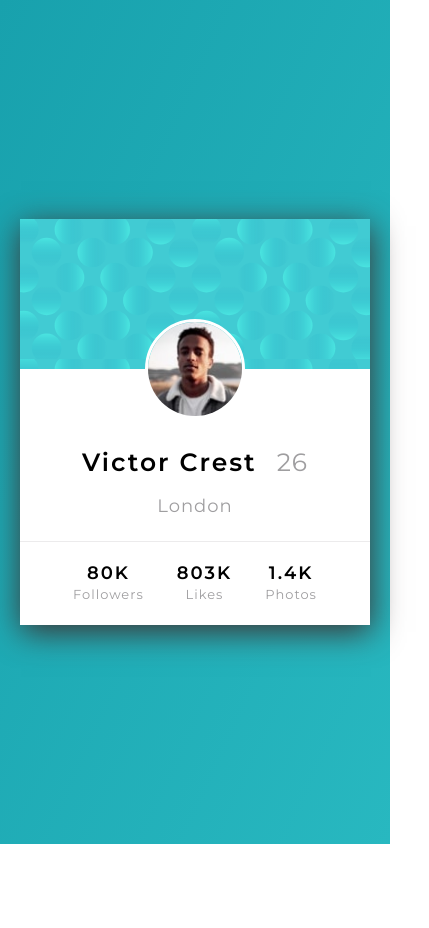
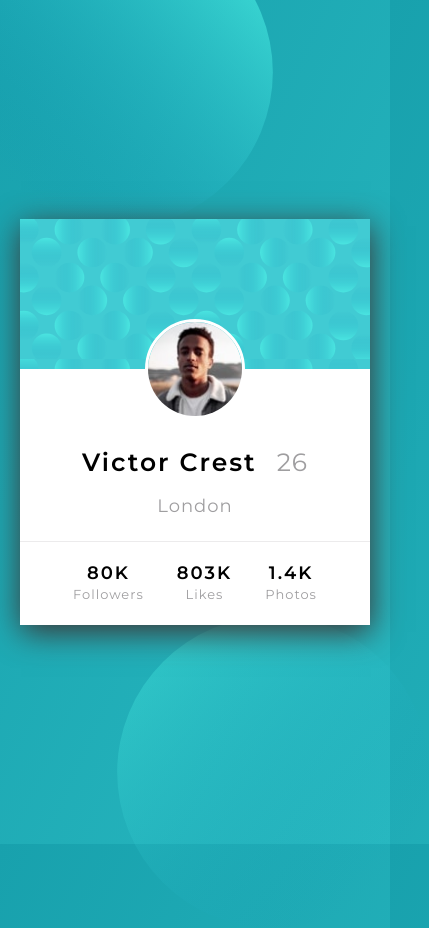
Before and after one commit to freetart/FEM-profile-card, a plain HTML site: page index.html in a window 390 px wide. Shown: the whole page, 429 px wide, since content can reach past the window. Before the commit the page ends 844 px from the top, so only its background shows below. Drawn offline with nearby package versions, Linux system fonts and the light colour scheme.

Commit message:
created bg patterns

```diff
--- a/index.html
+++ b/index.html
@@ -10,6 +10,18 @@
   <body>
     <main>
       <section class="profile-card-container">
+        <!-- bg pattern top -->
+        <img
+          src="./images/bg-pattern-top.svg"
+          class="bg-pattern-top"
+          alt="pattern-top"
+        />
+        <!-- bg pattern bottom -->
+        <img
+          src="./images/bg-pattern-bottom.svg"
+          class="bg-pattern-bottom"
+          alt="pattern bottom"
+        />
         <article class="profile-card">
           <!-- card header -->
           <div class="profile-card-top">
--- a/scss/_layout.scss
+++ b/scss/_layout.scss
@@ -1,5 +1,36 @@
+// card container
 .profile-card-container {
   @include sectionSpacing;
   @include flexCenter;
   height: 100vh;
 }
+
+// bg pattern
+
+.bg-pattern-top {
+  position: absolute;
+  top: -20%;
+  left: -20%;
+  z-index: -1;
+  width: 50%;
+
+  @media (max-width: 800px) {
+    top: -10%;
+    left: -10%;
+    width: 80%;
+  }
+}
+
+.bg-pattern-bottom {
+  position: absolute;
+  z-index: -1;
+  bottom: -20%;
+  right: -20%;
+  width: 50%;
+
+  @media (max-width: 800px) {
+    bottom: -10%;
+    right: -10%;
+    width: 80%;
+  }
+}
--- a/scss/base/_base.scss
+++ b/scss/base/_base.scss
@@ -26,6 +26,7 @@ body {
   );
   height: 100vh;
   width: 100vw;
+  overflow: hidden;
 }
 
 img {
```
Also changed, not shown: css/main.min.css, 1 other file.
